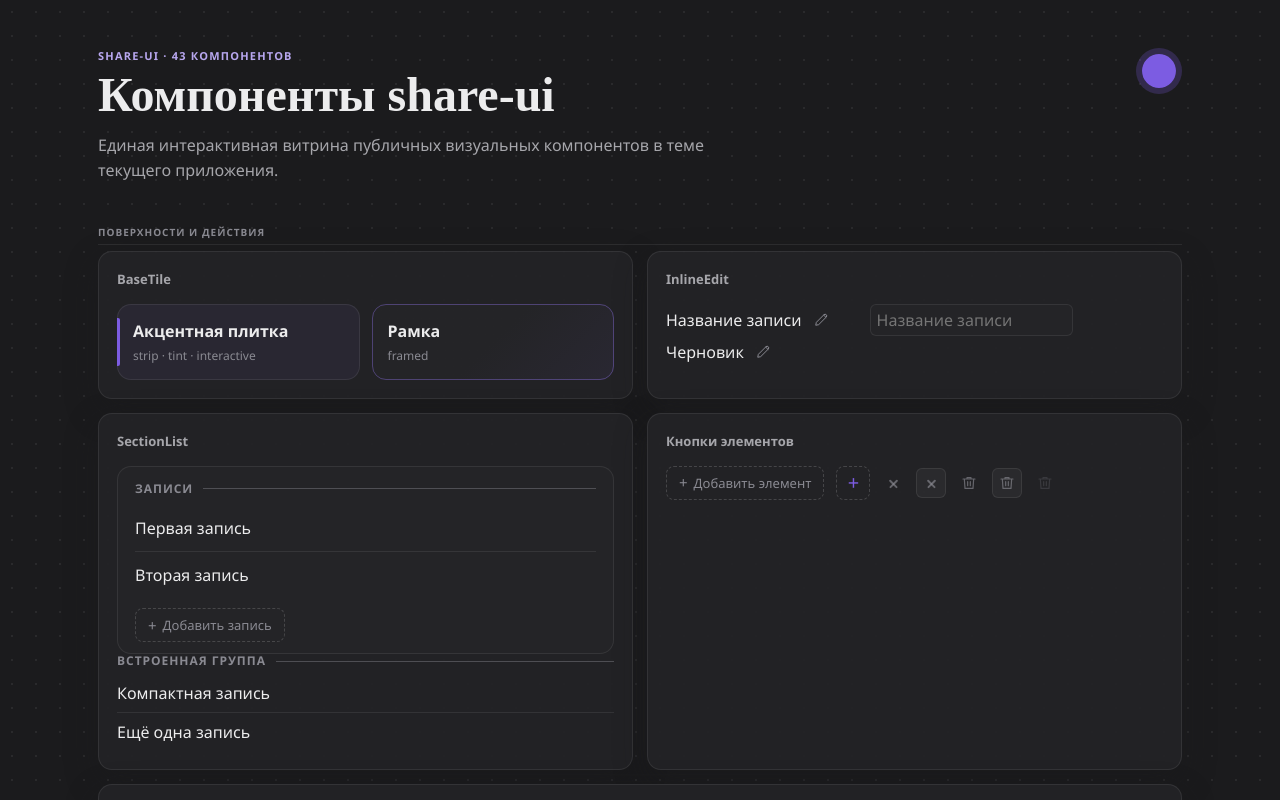
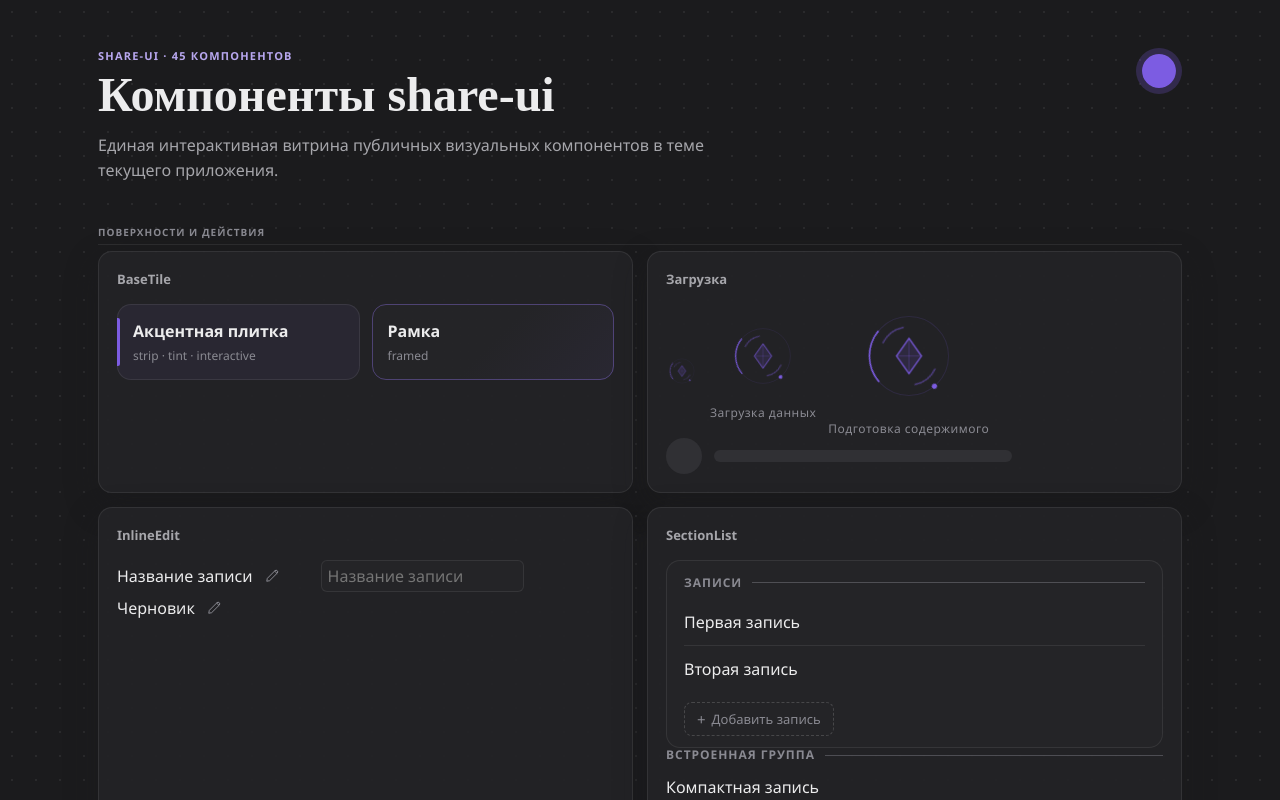
Before and after one commit to SylvieShare/share-ui, a Vue app: page / in a window 1280 px wide. Shown: the top 800 px of the page. Built offline with nearby package versions, Linux system fonts and the light colour scheme.

Commit message:
Добавить общие индикатор загрузки и скелетон

```diff
--- a/package.json
+++ b/package.json
@@ -1,6 +1,6 @@
 {
   "name": "@sylvieshare/share-ui",
-  "version": "0.16.1",
+  "version": "0.17.0",
   "description": "Shared Vue 3 design tokens, UI primitives and headless interactions for SylvieShare applications.",
   "type": "module",
   "main": "./dist/share-ui.js",
--- /dev/null
+++ b/src/components/LoadingIndicator.vue
@@ -0,0 +1,45 @@
+<template>
+  <div class="share-loading" :class="`share-loading--${size}`" role="status" :aria-label="label">
+    <svg class="share-loading__art" viewBox="0 0 100 100" fill="none" aria-hidden="true">
+      <circle class="share-loading__track" cx="50" cy="50" r="38" />
+      <g class="share-loading__orbit">
+        <circle class="share-loading__arc" cx="50" cy="50" r="38" stroke-dasharray="52 187" />
+        <circle class="share-loading__spark" cx="50" cy="12" r="2.5" />
+      </g>
+      <g class="share-loading__orbit share-loading__orbit--inner">
+        <circle class="share-loading__arc" cx="50" cy="50" r="28" stroke-dasharray="25 63" />
+      </g>
+      <path class="share-loading__core" d="M50 33 62 50 50 67 38 50Z" />
+      <path class="share-loading__facet" d="M50 33V67M38 50H62" />
+    </svg>
+    <span v-if="showLabel" class="share-loading__label" aria-hidden="true">{{ label }}</span>
+  </div>
+</template>
+
+<script setup>
+defineProps({
+  label: { type: String, required: true },
+  size: { type: String, default: 'md', validator: value => ['sm', 'md', 'lg'].includes(value) },
+  showLabel: { type: Boolean, default: false },
+})
+</script>
+
+<style scoped>
+.share-loading { display: inline-flex; flex-direction: column; align-items: center; justify-content: center; gap: 12px; color: var(--accent); }
+.share-loading__art { width: 72px; height: 72px; overflow: visible; }
+.share-loading--sm .share-loading__art { width: 32px; height: 32px; }
+.share-loading--lg .share-loading__art { width: 104px; height: 104px; }
+.share-loading__track { stroke: color-mix(in srgb, currentColor 14%, transparent); stroke-width: 1; }
+.share-loading__arc { stroke: currentColor; stroke-width: 1.5; stroke-linecap: round; }
+.share-loading__spark { fill: currentColor; }
+.share-loading__orbit { transform-origin: 50px 50px; animation: share-loading-orbit 3.6s linear infinite; }
+.share-loading__orbit--inner { animation-duration: 5.4s; animation-direction: reverse; opacity: .45; }
+.share-loading__core { fill: color-mix(in srgb, currentColor 14%, transparent); stroke: currentColor; stroke-width: 1.2; animation: share-loading-breathe 2.4s ease-in-out infinite; }
+.share-loading__facet { stroke: currentColor; stroke-width: .7; opacity: .4; }
+.share-loading__label { color: var(--text-muted); font-size: 12px; line-height: 1.5; letter-spacing: .04em; text-align: center; }
+@keyframes share-loading-orbit { to { transform: rotate(360deg); } }
+@keyframes share-loading-breathe { 50% { opacity: .5; } }
+@media (prefers-reduced-motion: reduce) {
+  .share-loading__orbit, .share-loading__core { animation: none; }
+}
+</style>
--- /dev/null
+++ b/src/components/SkeletonBlock.vue
@@ -0,0 +1,19 @@
+<template>
+  <span class="share-skeleton" :class="{ 'share-skeleton--round': round }" :style="{ width, height }" aria-hidden="true" />
+</template>
+
+<script setup>
+defineProps({
+  width: { type: String, default: '100%' },
+  height: { type: String, default: '12px' },
+  round: { type: Boolean, default: false },
+})
+</script>
+
+<style scoped>
+.share-skeleton { position: relative; display: block; flex-shrink: 0; overflow: hidden; border-radius: 6px; background: color-mix(in srgb, var(--text-muted) 12%, var(--surface)); }
+.share-skeleton--round { border-radius: 50%; }
+.share-skeleton::after { content: ''; position: absolute; inset: 0; background: linear-gradient(100deg, transparent 20%, color-mix(in srgb, var(--accent) 9%, transparent) 50%, transparent 80%); transform: translateX(-100%); animation: share-skeleton-sweep 1.8s ease-in-out infinite; }
+@keyframes share-skeleton-sweep { to { transform: translateX(100%); } }
+@media (prefers-reduced-motion: reduce) { .share-skeleton::after { animation: none; transform: none; } }
+</style>
--- a/src/gallery/ComponentGallery.vue
+++ b/src/gallery/ComponentGallery.vue
@@ -23,6 +23,19 @@
               <strong>Рамка</strong>
               <span>framed</span>
             </BaseTile>
+          </div>
+        </article>
+
+        <article class="share-component-gallery__card" data-share-gallery="LoadingIndicator SkeletonBlock">
+          <h2>Загрузка</h2>
+          <div class="share-component-gallery__row">
+            <LoadingIndicator label="Загрузка" size="sm" />
+            <LoadingIndicator label="Загрузка данных" show-label />
+            <LoadingIndicator label="Подготовка содержимого" size="lg" show-label />
+          </div>
+          <div class="share-component-gallery__row">
+            <SkeletonBlock width="36px" height="36px" round />
+            <SkeletonBlock width="60%" />
           </div>
         </article>
 
@@ -347,6 +360,8 @@
 </template>
 
 <script setup>
+import LoadingIndicator from '../components/LoadingIndicator.vue'
+import SkeletonBlock from '../components/SkeletonBlock.vue'
 import { reactive, ref } from 'vue'
 import InlineEdit from '../components/InlineEdit.vue'
 import SectionList from '../components/SectionList.vue'
--- a/src/index.d.ts
+++ b/src/index.d.ts
@@ -565,3 +565,6 @@ export const InlineEdit: DefineComponent<{
   cancelLabel?: string
   errorLabel?: string
 }>
+
+export const LoadingIndicator: DefineComponent<{ label: string; size?: 'sm' | 'md' | 'lg'; showLabel?: boolean }>
+export const SkeletonBlock: DefineComponent<{ width?: string; height?: string; round?: boolean }>
--- a/src/index.js
+++ b/src/index.js
@@ -75,3 +75,6 @@ export {
 } from './lib/richText.js'
 
 export { default as InlineEdit } from './components/InlineEdit.vue'
+
+export { default as LoadingIndicator } from './components/LoadingIndicator.vue'
+export { default as SkeletonBlock } from './components/SkeletonBlock.vue'
--- a/src/lib/componentGalleryCatalog.js
+++ b/src/lib/componentGalleryCatalog.js
@@ -1,4 +1,6 @@
 export const COMPONENT_GALLERY_COMPONENTS = Object.freeze([
+  'LoadingIndicator',
+  'SkeletonBlock',
   'BaseTile',
   'SectionList',
   'AddButton',
```
Also changed, not shown: 7 other files (tests, documents, lock files or other folders).
